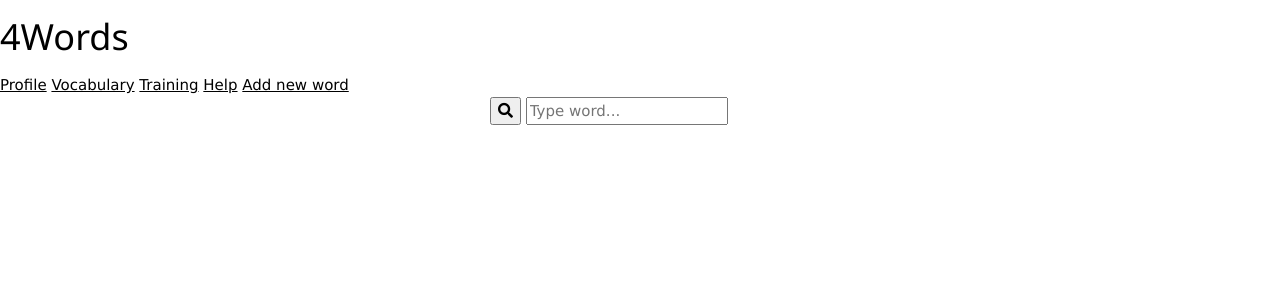
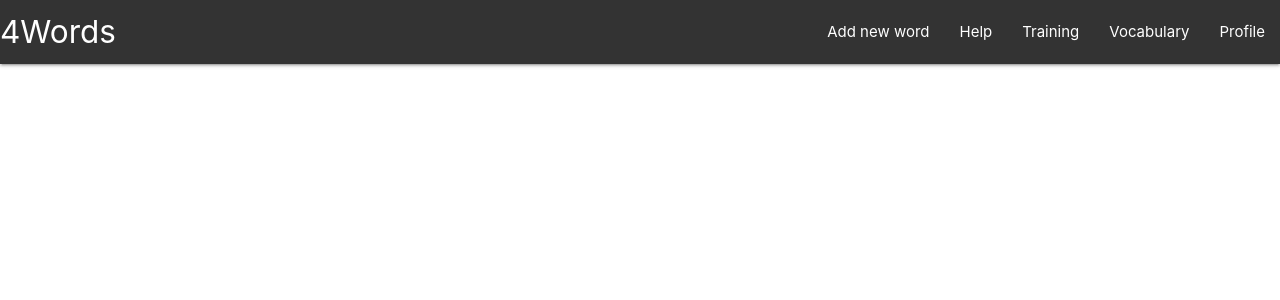
Before and after one commit to jeSoosRemirez/four_words, a Django app: template four_words/templates/base.html in a window 1280 px wide. Shown: the top 300 px of the page. Run offline with Django 3.2, Linux system fonts and the light colour scheme; the template is opened without the code that fills it, so the values that code supplies are empty; some libraries are stand-ins or nearby versions.

Commit message:
Changes in navbar

```diff
--- a/four_words/templates/base.html
+++ b/four_words/templates/base.html
@@ -4,33 +4,28 @@
 <!DOCTYPE html>
 <html lang="en">
 <head>
-    <script src="https://cdnjs.cloudflare.com/ajax/libs/materialize/1.0.0-rc.2/js/materialize.min.js"></script>
     <script type="application/javascript" src="{% static 'js/js.js' %}"></script>
-    <link rel="stylesheet" href="https://use.fontawesome.com/releases/v5.2.0/css/all.css" integrity="sha384-hWVjflwFxL6sNzntih27bfxkr27PmbbK/iSvJ+a4+0owXq79v+lsFkW54bOGbiDQ" crossorigin="anonymous">
+    <script type="application/javascript" src="{% static 'js/materialize.js' %}"></script>
     <link rel="stylesheet" href="{% static 'css/vocabulary.css' %}">
-    <link rel="stylesheet" href="https://www.w3schools.com/w3css/4/w3.css">
+    <link rel="stylesheet" href="{% static 'css/materialize.css' %}">
     <meta name="viewport" content="width=device-width, initial-scale=1">
     <script>
 
     </script>
 </head>
 <body>
-
-<div class="topnav">
-    <h1 class="logo">4Words</h1>
-    <a class="profile" href="#">Profile</a>
-    <a class="vocabulary" href="{% url 'four-words' %}">Vocabulary</a>
-    <a class="training" href="#">Training</a>
-    <a class="help" href="#">Help</a>
-    <a class="" href="{% url 'new-word' %}">Add new word</a>
-
-    {% csrf_token %}
-    <form class="example" action="{% url 'four-words' %}" style="margin:auto; max-width:300px" method="GET">
-        <button type="submit"><i class="fa fa-search"></i></button>
-        <input type="text" placeholder="Type word..." name="new_word">
-    </form>
-</div>
-
+<nav>
+    <div class="nav-wrapper">
+        <a href="#" class="brand-logo">4Words</a>
+        <ul id="nav-mobile" class="right hide-on-med-and-down">
+            <li class="tab col s3"><a href="{% url 'new-word' %}">Add new word</a></li>
+            <li class="tab col s3"><a href="#">Help</a></li>
+            <li class="tab col s3"><a href="#">Training</a></li>
+            <li class="tab col s3"><a class="active" href="{% url 'four-words' %}">Vocabulary</a></li>
+            <li class="tab col s3"><a href="#">Profile</a></li>
+        </ul>
+    </div>
+</nav>
 
 {% block content %}
 {% endblock content %}
```
